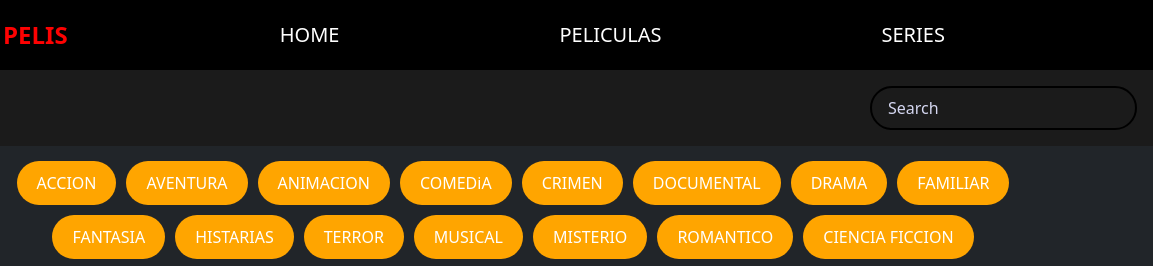
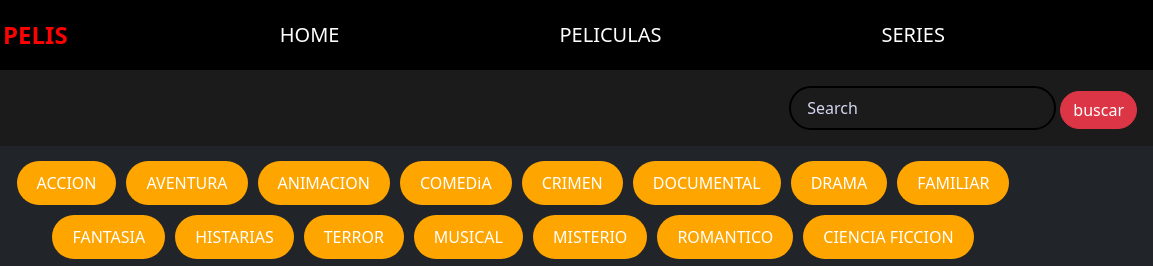
Before and after one commit to JesusRico98/PROYECTO_TMBD_API, a plain HTML site: page html/peliculas.html in a window 1280 px wide. Shown: the top 266 px of the page, 127-1280 px from the left. Drawn offline with nearby package versions, Linux system fonts and the light colour scheme; no server answers.

Commit message:
agregando botones para hacerlo mas intuitivo

```diff
--- a/css/peliculas.css
+++ b/css/peliculas.css
@@ -53,6 +53,10 @@ header{
     display:flex;
     justify-content: flex-end;
     background-color: var(--secondary-color);
+}
+
+#buscar{
+    border-radius: 50px;
 }
 
 .search{
--- a/css/series.css
+++ b/css/series.css
@@ -55,6 +55,9 @@ header{
     background-color: var(--secondary-color);
 }
 
+#buscar{
+    border-radius: 50px;
+}
 .search{
     background-color: transparent;
     border: 2px solid var(--primary-color);
--- a/html/peliculas.html
+++ b/html/peliculas.html
@@ -88,6 +88,7 @@
     <header>
       <form id="form">
         <input type="text" placeholder="Search" id="search" class="search" />
+        <button type="button" class="btn btn-danger" id="buscar">buscar</button>
       </form>
     </header>
     <div id="tags"></div>
```
Also changed, not shown: html/series.html (+1 -0 lines).
